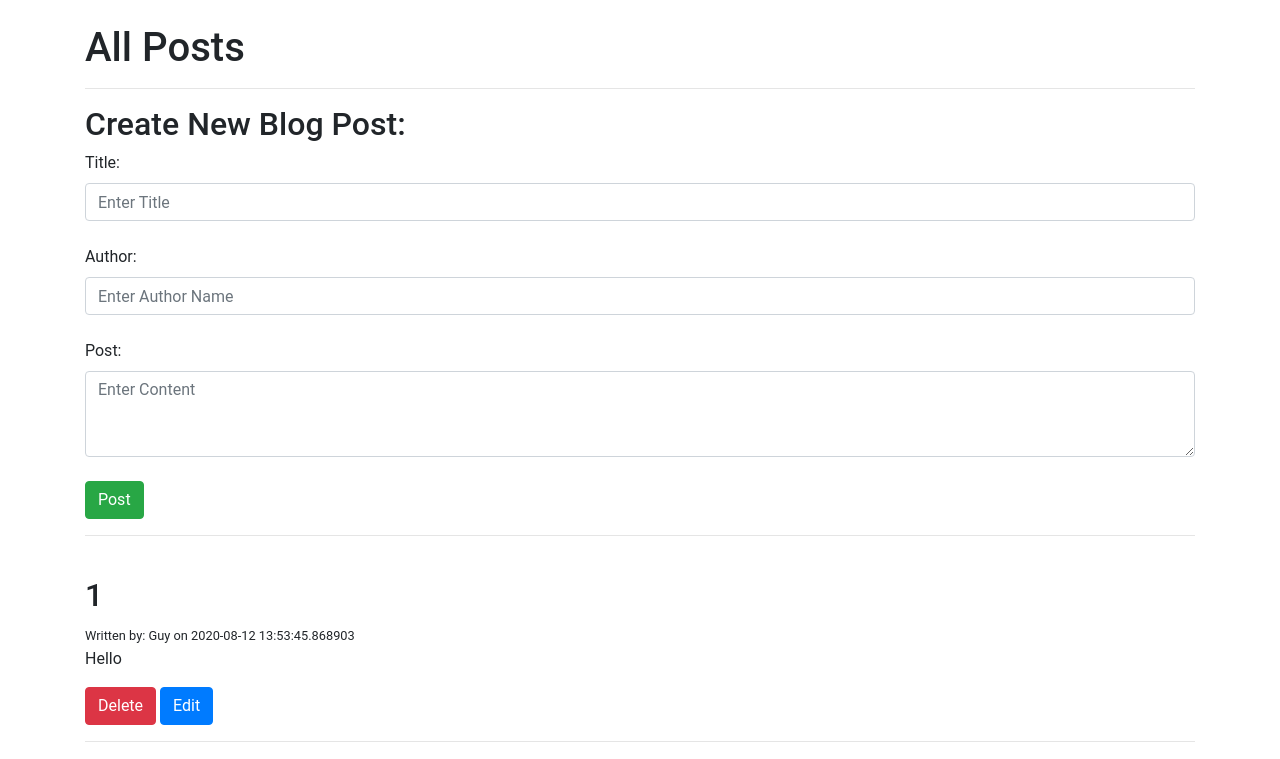
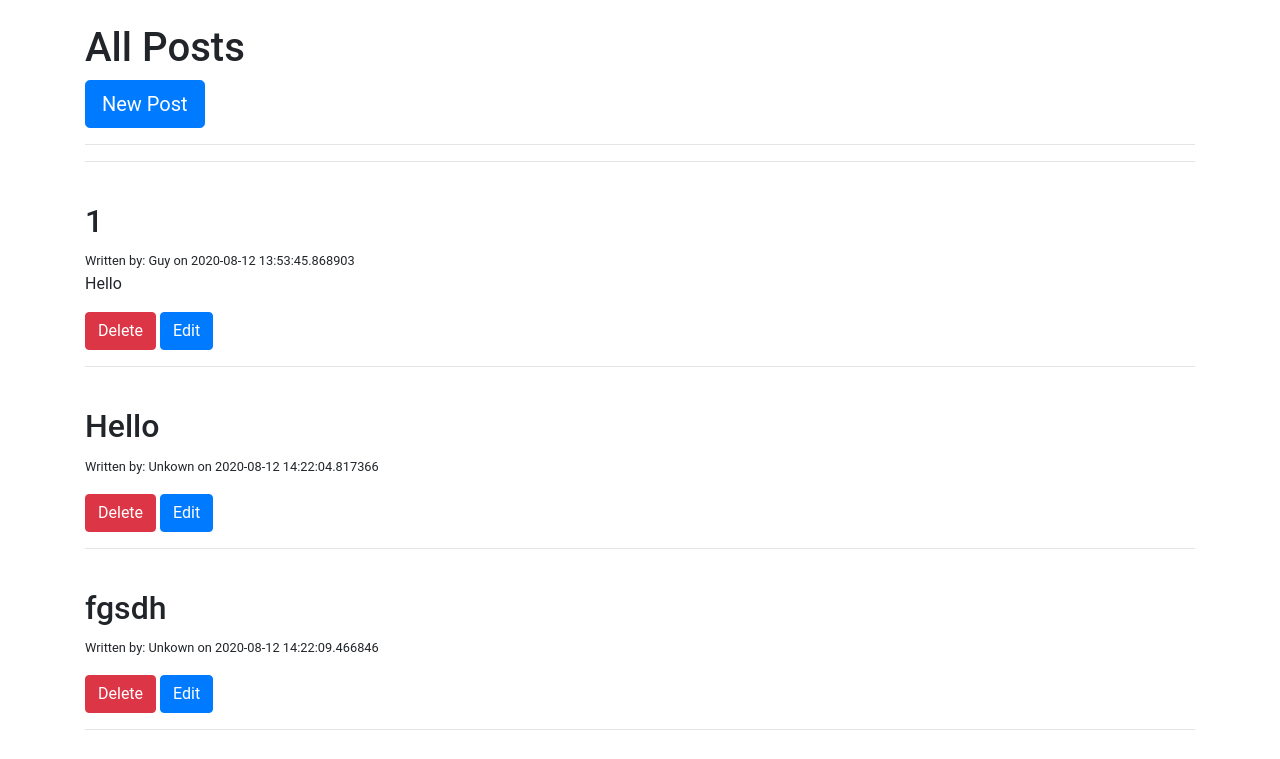
Before and after one commit to Sold1ier/Flask-Bloging-App, a Flask app: page /posts in a window 1280 px wide. Shown: the part 56-815 px from the top of the page. After the commit the page ends 786 px from the top, so only its background shows below. Run offline with Flask 2, Linux system fonts and the light colour scheme; data comes from the database, SQL or seed files in the repository; both versions use the stored data as it was after the commit; some libraries are stand-ins or nearby versions.

Commit message:
final touch

```diff
--- a/app.py
+++ b/app.py
@@ -33,20 +33,10 @@ all_posts = [
 def home():
     return render_template("index.html")
 
-@app.route("/posts", methods=['GET', 'POST'])
+@app.route("/posts")
 def posts():
-    # Read from the database
-    if request.method == 'POST':
-        post_title = request.form['title']
-        post_content = request.form['content']
-        post_author = request.form['author']
-        new_post = BlogPost(title=post_title, content=post_content, author=post_author)
-        db.session.add(new_post)
-        db.session.commit()
-        return redirect('/posts')
-    else:
-        all_posts = BlogPost.query.order_by(BlogPost.date_posted).all()
-        return render_template("posts.html", posts=all_posts)
+    all_posts = BlogPost.query.order_by(BlogPost.date_posted).all()
+    return render_template("posts.html", posts=all_posts)
 
 
 @app.route('/posts/delete/<int:id>')
@@ -77,6 +67,20 @@ def edit(id):
 def about():
     return render_template('about.html')
 
+@app.route('/posts/new' ,methods=['GET', 'POST'])
+def new_post():
+        if request.method == 'POST':
+            post_title = request.form['title']
+            post_content = request.form['content']
+            post_author = request.form['author']
+            new_post = BlogPost(title=post_title, content=post_content, author=post_author)
+            db.session.add(new_post)
+            db.session.commit()
+            return redirect('/posts')
+        else:
+            return render_template('new_post.html')
+
+
 
 
 
--- a/templates/posts.html
+++ b/templates/posts.html
@@ -9,25 +9,9 @@
 {% block body %}
 <br>
 <h1>All Posts</h1>
+    <a href="/posts/new" class="btn btn-primary btn-lg">New Post</a>
+    <hr>
 
-    <hr>
-    <h2>Create New Blog Post:</h2>
-    <form action='/posts' method='POST'>
-        <label for="title">Title: </label>
-        <input class="form-control" type="text" name='title' id='title' placeholder="Enter Title" aria-label="Enter Title">
-        <br>
-
-        <label for="author">Author:</label>
-        <input class="form-control" type="text" name='author' id='author' placeholder="Enter Author Name" aria-label="Enter Author Name">
-        <br>
-
-        <label for="content">Post:</label>
-        <textarea class="form-control" name='content' placeholder='Enter Content' id="content" aria-label="Enter Content" rows="3"></textarea>
-
-        <br>
-        <input class="btn btn-success"type="submit" value="Post">
-
-    </form>
     <hr>
 
     {% for post in posts %}
```
Also changed, not shown: templates/new_post.html (added, +32 -0 lines), post.db, templates/new_posts.html (deleted).
